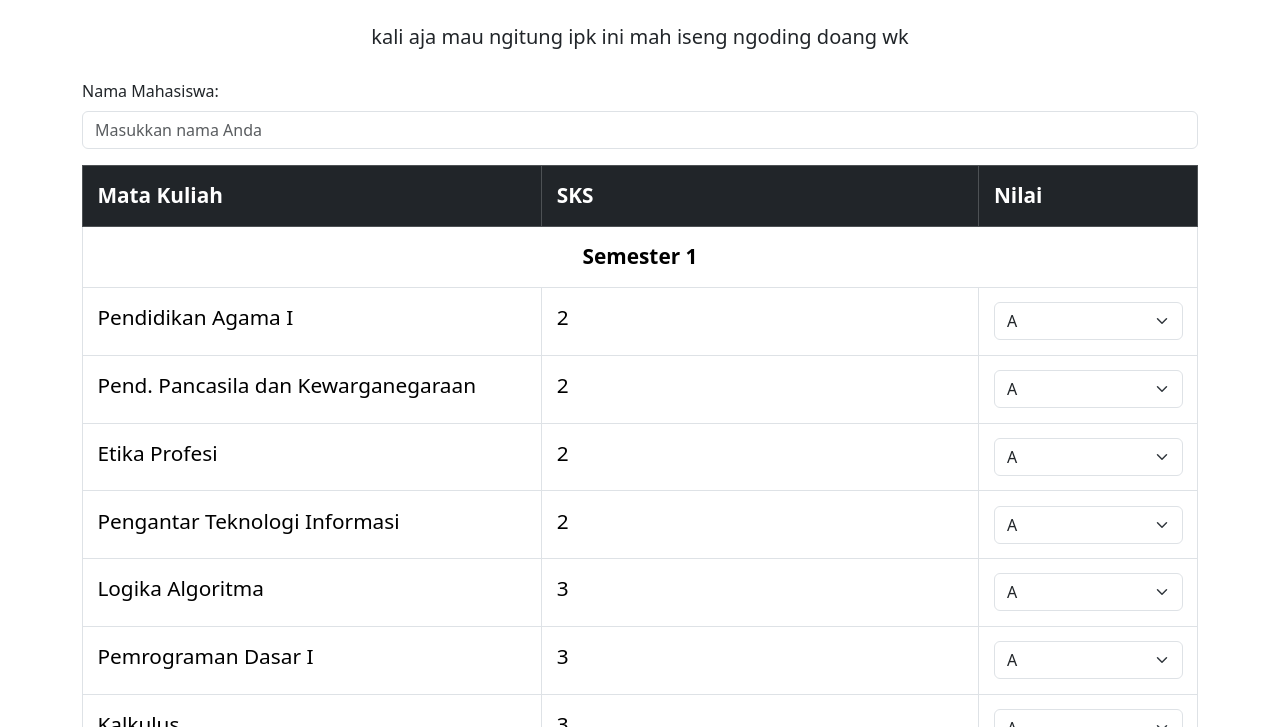
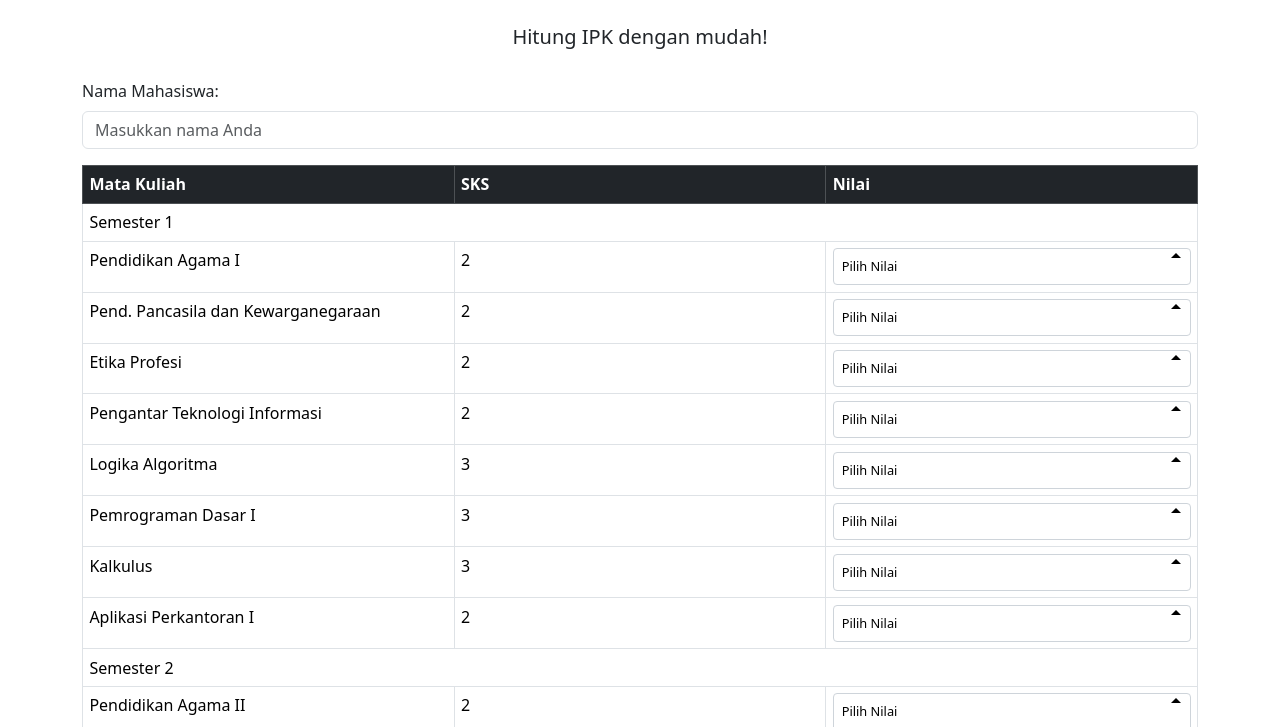
Before and after one commit to Aszelram/kalimaungitungipkMI, a plain HTML site: page index.html in a window 1280 px wide. Shown: the part 73-800 px from the top of the page. Drawn offline with nearby package versions, Linux system fonts and the light colour scheme.

Commit message:
index.html

```diff
--- a/index.html
+++ b/index.html
@@ -10,32 +10,64 @@
         body {
             margin: 20px;
         }
-        h1 {
-            text-align: center;
-            margin-bottom: 30px;
-        }
-        h5 {
+        h1, h5 {
             text-align: center;
             margin-bottom: 30px;
         }
         .table-responsive {
-            font-size: 1.3rem; /* Ukuran font kecil */
+            font-size: 1rem;
         }
         .table-sm th, .table-sm td {
-            padding: 0.9rem; /* Kurangi padding untuk ukuran tabel lebih kecil */
+            padding: 0.4rem;
         }
-        .semester-title {
-            background-color: #f8f9fa;
-            font-weight: bold;
-            text-align: center;
+        .custom-select {
+            position: relative;
+            display: inline-block;
+            width: 100%;
+        }
+        .select-value {
+            font-size: 0.8rem; /* Ukuran font untuk nilai yang dipilih */
+            padding: 0.5rem;
+            border: 1px solid #ced4da;
+            border-radius: 0.25rem;
+            cursor: pointer;
+            background-color: #fff;
+        }
+        .arrow {
+            position: absolute;
+            top: 5px; /* Menempatkan panah di atas teks */
+            right: 10px; /* Menentukan jarak dari kanan */
+            width: 0;
+            height: 0;
+            border-left: 5px solid transparent;
+            border-right: 5px solid transparent;
+            border-bottom: 5px solid #000; /* Warna panah */
+        }
+        .options {
+            display: none; /* Tersembunyi secara default */
+            position: absolute;
+            background-color: #fff;
+            border: 1px solid #ced4da;
+            border-radius: 0.25rem;
+            z-index: 1000;
+            width: 100%;
+        }
+        .options div {
+            padding: 0.5rem;
+            cursor: pointer;
+            font-size: 0.8rem;
+        }
+        .options div:hover {
+            background-color: #f1f1f1; /* Efek hover */
         }
     </style>
 </head>
 <body>
     <div class="container">
+        <h1>Perhitungan IPK - Manajemen Informatika D3</h1>
+        <h5>Hitung IPK dengan mudah!</h5>
 
-        <h1>Perhitungan IPK - Manajemen Informatika D3</h1>
-        <h5>kali aja mau ngitung ipk ini mah iseng ngoding doang wk</h5>
+        <!-- Form untuk input nama dan tabel nilai -->
         <form id="ipkForm">
             <!-- Input Nama Mahasiswa -->
             <div class="mb-3">
@@ -48,15 +80,16 @@
                 <table class="table table-bordered table-sm">
                     <thead class="table-dark">
                         <tr>
-                            <th class="col-md-2">Mata Kuliah</th>
-                            <th class="col-md-2">SKS</th>
-                            <th class="col-md-1">Nilai</th>
+                            <th class="col-md-4">Mata Kuliah</th>
+                            <th class="col-md-4">SKS</th>
+                            <th class="col-md-4">Nilai</th>
                         </tr>
                     </thead>
-                <tbody id="matkulList">
-                    <!-- Mata kuliah akan dimasukkan secara dinamis menggunakan JavaScript -->
-                </tbody>
-            </table>
+                    <tbody id="matkulList">
+                        <!-- Mata kuliah akan dimasukkan secara dinamis menggunakan JavaScript -->
+                    </tbody>
+                </table>
+            </div>
 
             <div class="text-center">
                 <button type="button" class="btn btn-primary" onclick="hitungIPK()">Hitung IPK</button>
@@ -81,7 +114,6 @@
             { semester: 1, nama: "Pemrograman Dasar I", sks: 3 },
             { semester: 1, nama: "Kalkulus", sks: 3 },
             { semester: 1, nama: "Aplikasi Perkantoran I", sks: 2 },
-
             { semester: 2, nama: "Pendidikan Agama II", sks: 2 },
             { semester: 2, nama: "Dasar Manajemen dan Bisnis", sks: 3 },
             { semester: 2, nama: "Pemrograman Dasar II", sks: 3 },
@@ -90,7 +122,6 @@
             { semester: 2, nama: "Matematika Diskrit", sks: 2 },
             { semester: 2, nama: "Pemrograman Web I", sks: 3 },
             { semester: 2, nama: "Aplikasi Perkantoran II", sks: 2 },
-
             { semester: 3, nama: "Struktur Data", sks: 3 },
             { semester: 3, nama: "Pemrograman Visual I", sks: 3 },
             { semester: 3, nama: "Statistik, Aljabar Vektor, dan Matrik", sks: 3 },
@@ -98,7 +129,6 @@
             { semester: 3, nama: "Arsitektur dan Organisasi Komputer", sks: 3 },
             { semester: 3, nama: "Sistem Informasi Manajemen", sks: 3 },
             { semester: 3, nama: "Pemrograman Web II", sks: 3 },
-
             { semester: 4, nama: "Basis Data", sks: 3 },
             { semester: 4, nama: "Sistem Berkas", sks: 3 },
             { semester: 4, nama: "Pemrograman Visual II", sks: 3 },
@@ -106,7 +136,6 @@
             { semester: 4, nama: "Analisa Sistem Informasi", sks: 3 },
             { semester: 4, nama: "Bahasa Inggris II", sks: 2 },
             { semester: 4, nama: "Teori Administrasi", sks: 2 },
-
             { semester: 5, nama: "Sistem Operasi", sks: 3 },
             { semester: 5, nama: "Metode Penelitian Teknik", sks: 2 },
             { semester: 5, nama: "Perancangan Sistem Informasi", sks: 3 },
@@ -114,7 +143,6 @@
             { semester: 5, nama: "Studi Kasus", sks: 3 },
             { semester: 5, nama: "Pemrograman Java", sks: 3 },
             { semester: 5, nama: "Desain Grafis", sks: 2 },
-
             { semester: 6, nama: "E-Commerce", sks: 3 },
             { semester: 6, nama: "Manajemen Strategik", sks: 2 },
             { semester: 6, nama: "Manajemen Proyek Sistem Informasi", sks: 3 },
@@ -139,17 +167,34 @@
                 <td>${mk.nama}</td>
                 <td>${mk.sks}</td>
                 <td>
-                    <select id="nilai${index}" class="form-select">
-                        <option value="4">A</option>
-                        <option value="3">B</option>
-                        <option value="2">C</option>
-                        <option value="1">D</option>
-                        <option value="0">E</option>
-                    </select>
+                    <div class="custom-select">
+                        <div class="select-value" onclick="toggleOptions(${index})">Pilih Nilai</div>
+                        <div class="arrow"></div>
+                        <div class="options" id="options${index}">
+                            <div onclick="selectValue(${index}, 4)">A</div>
+                            <div onclick="selectValue(${index}, 3)">B</div>
+                            <div onclick="selectValue(${index}, 2)">C</div>
+                            <div onclick="selectValue(${index}, 1)">D</div>
+                            <div onclick="selectValue(${index}, 0)">E</div>
+                        </div>
+                    </div>
                 </td>
             `;
             matkulList.appendChild(row);
         });
+
+        // Fungsi untuk menampilkan opsi nilai
+        function toggleOptions(index) {
+            const options = document.getElementById(`options${index}`);
+            options.style.display = options.style.display === 'block' ? 'none' : 'block';
+        }
+
+        // Fungsi untuk memilih nilai
+        function selectValue(index, value) {
+            document.getElementById(`options${index}`).style.display = 'none';
+            document.querySelectorAll('.select-value')[index].innerText = value === 4 ? 'A' : value === 3 ? 'B' : value === 2 ? 'C' : value === 1 ? 'D' : 'E';
+            document.querySelectorAll('.select-value')[index].setAttribute('data-value', value);
+        }
 
         // Fungsi untuk menghitung IPK
         function hitungIPK() {
@@ -165,7 +210,7 @@
             // Loop melalui semua mata kuliah
             matkul.forEach((mk, index) => {
                 const sks = mk.sks; // SKS mata kuliah
-                const nilai = parseFloat(document.getElementById(`nilai${index}`).value); // Nilai yang dipilih
+                const nilai = parseFloat(document.querySelectorAll('.select-value')[index].getAttribute('data-value')) || 0; // Nilai yang dipilih
                 totalSKS += sks;
                 totalNilai += nilai * sks;
             });
@@ -173,10 +218,8 @@
             // Hitung IPK
             const ipk = totalNilai / totalSKS;
 
-            // Tampilkan hasil IPK
-            const hasilIPK = document.getElementById('hasilIPK');
-            hasilIPK.style.display = 'block';
-            hasilIPK.innerHTML = `Nama: ${nama} <br> Jurusan: Manajemen Informatika <br> IPK Anda adalah: ${ipk.toFixed(2)}`;
+            // Tampilkan hasil IPK sebagai popup alert
+            alert(`Nama: ${nama}\nJurusan: Manajemen Informatika\nIPK Anda adalah: ${ipk.toFixed(2)}`);
         }
     </script>
 </body>
```
